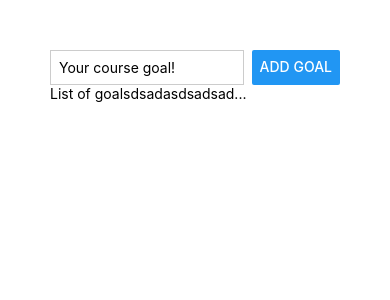
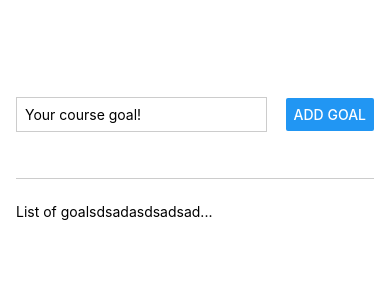
Before and after one commit to Daviichii89/react-native-course-udemy, a React Native app: screen / in a window 390 px wide. Shown: the top 300 px of the page. Built offline with nearby package versions, Linux system fonts and the light colour scheme.

Commit message:
Improve layout app

```diff
--- a/App.js
+++ b/App.js
@@ -7,7 +7,7 @@
         <TextInput style={styles.textInput} placeholder='Your course goal!' />
         <Button title='Add Goal' />
       </View>
-      <View>
+      <View style={styles.goalsContainer}>
         <Text>List of goalsdsadasdsadsad...</Text>
       </View>
     </View>
@@ -16,17 +16,27 @@
 
 const styles = StyleSheet.create({
   appContainer: {
-    padding: 50,
+    flex: 1,
+    paddingTop: 50,
+    paddingHorizontal: 16,
   },
   inputContainer: {
+    flex: 1,
     flexDirection: 'row',
     justifyContent: 'space-between',
+    alignItems: 'center',
+    marginBottom: 24,
+    borderBottomWidth: 1,
+    borderBottomColor: '#cccccc',
   },
   textInput: {
     borderWidth: 1,
     borderColor: '#cccccc',
-    width: '80%',
+    width: '70%',
     marginRight: 8,
     padding: 8
+  },
+  goalsContainer: {
+    flex: 5,
   }
 });
```
Also changed, not shown: 1 other file (tests, documents, lock files or other folders).
